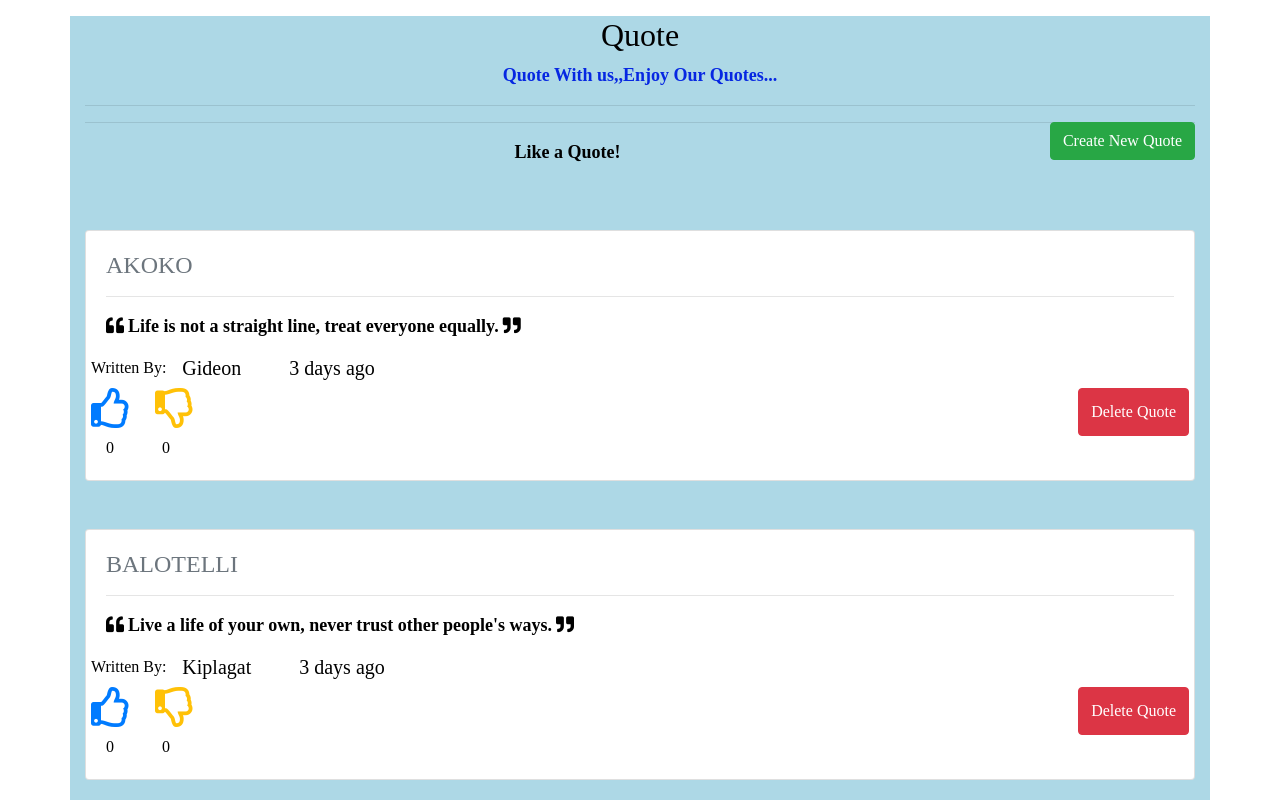
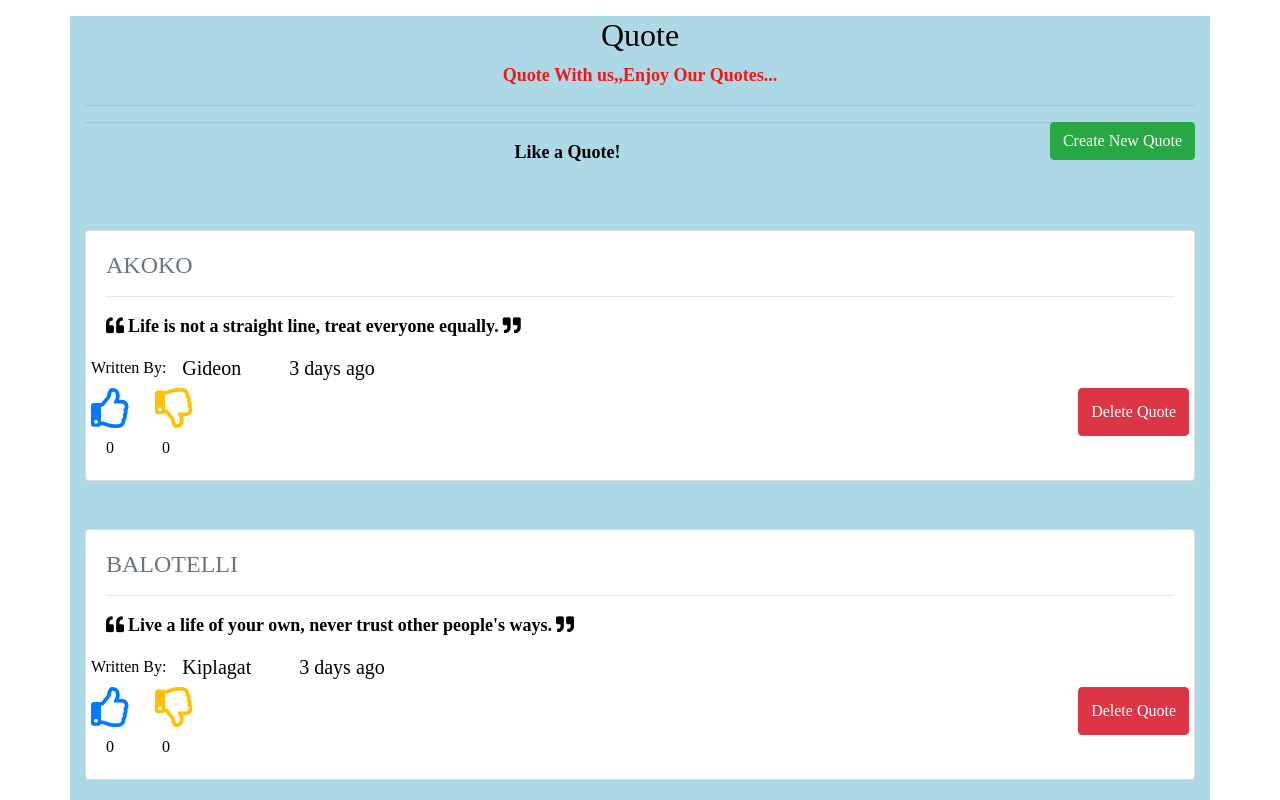
Before and after one commit to olesigilai/Quotes, an Angular app: page / in a window 1280 px wide. In both pictures the pointer is over the element "Quote With us,,Enjoy Our Quotes...". Shown: the top 800 px of the page. Built offline with nearby package versions, Linux system fonts and the light colour scheme.

Commit message:
hover effect added to p tags

```diff
--- a/src/app/quote/quote.component.html
+++ b/src/app/quote/quote.component.html
@@ -15,7 +15,7 @@
         <app-quote-form (addQuote)="newQuote($event)"></app-quote-form>
         <hr>
         <div class="">
-            <p style="text-align: center; ">Like a Quote!</p>
+            <p style="text-align: center;">Like a Quote!</p>
         </div>
         <div *ngIf='bestQuote'>
             <div class="row pt-5">
--- a/src/styles.css
+++ b/src/styles.css
@@ -20,5 +20,5 @@ button{
    float: right;
 }
 p:hover{
-    color:rgb(6, 39, 226);
+    color:rgb(245, 23, 23);
 }
```
